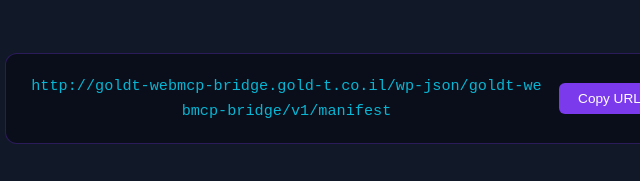
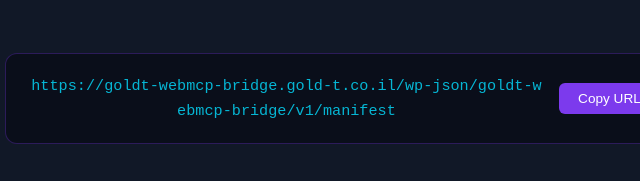
Before and after one commit to chgold/goldt-wp-webmcp-bridge-site, a plain HTML site: page index.html in a window 1280 px wide. Shown: the part 1231-1412 px from the top of the page, 295-935 px from the left. Drawn offline with Linux system fonts and the light colour scheme.

Commit message:
fix: update manifest URL to HTTPS

```diff
--- a/index.html
+++ b/index.html
@@ -743,7 +743,7 @@
         <h2 class="section-title">Connect to our live demo site in 60 seconds</h2>
         <p class="section-desc" style="margin-left:auto;margin-right:auto;">This is a real WordPress demo site with AI Connect installed. Copy the manifest URL below and paste it into your AI agent.</p>
         <div class="manifest-block">
-            <span class="manifest-url" id="manifest-url">http://goldt-webmcp-bridge.gold-t.co.il/wp-json/goldt-webmcp-bridge/v1/manifest</span>
+            <span class="manifest-url" id="manifest-url">https://goldt-webmcp-bridge.gold-t.co.il/wp-json/goldt-webmcp-bridge/v1/manifest</span>
             <button class="btn-copy" onclick="copyManifest(this)">Copy URL</button>
         </div>
         <div class="client-tabs">
```
